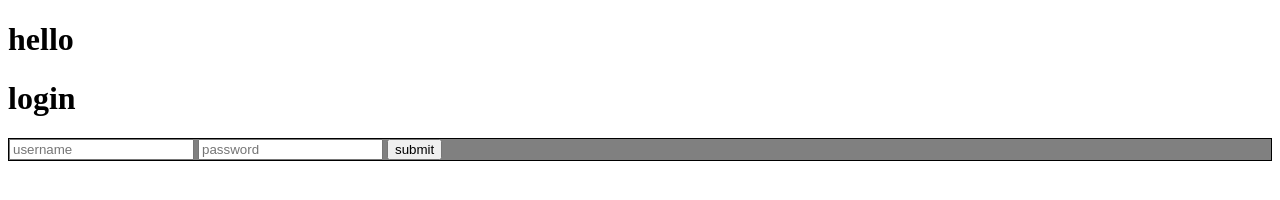
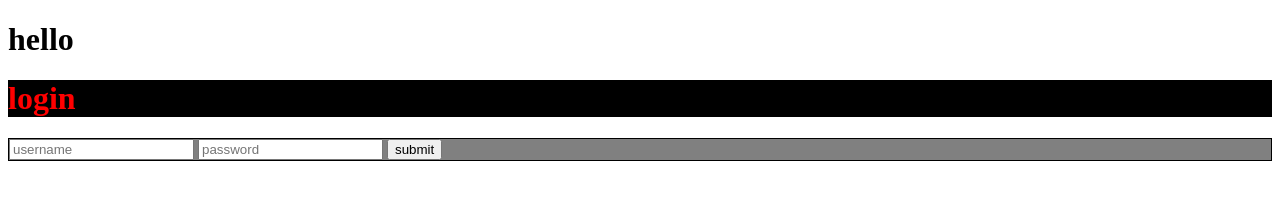
Before and after one commit to codeproblem404/git_test, a plain HTML site: page index.html in a window 1280 px wide. Drawn offline with Linux system fonts and the light colour scheme.

Commit message:
added css on header in index file

```diff
--- a/index.html
+++ b/index.html
@@ -7,7 +7,7 @@
 </head>
 <body>
     <h1>hello</h1>
-    <h1>login</h1>
+    <h1 style="color: red;background-color: black;">login</h1>
     <form style="background-color: grey;border: 1px solid black;">
         <input type="text" placeholder="username">
         <input type="text" placeholder="password">
```
